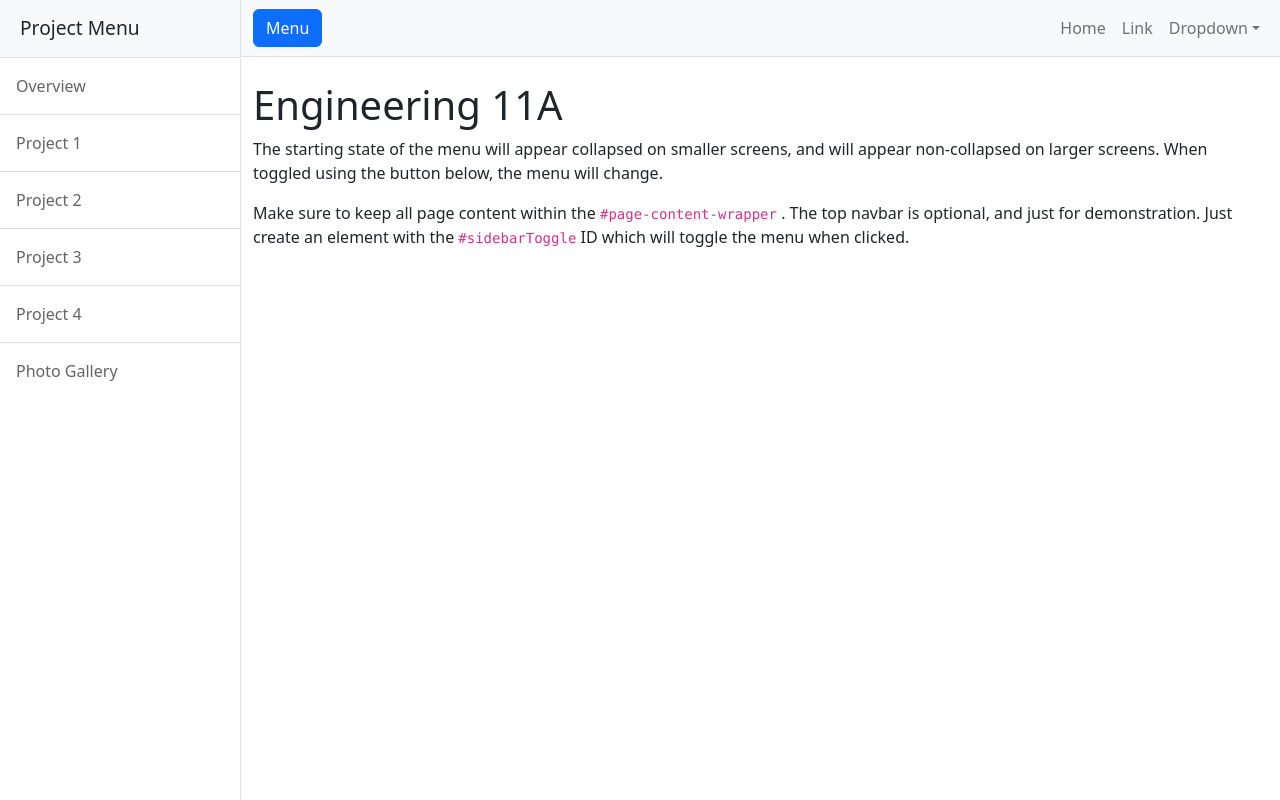
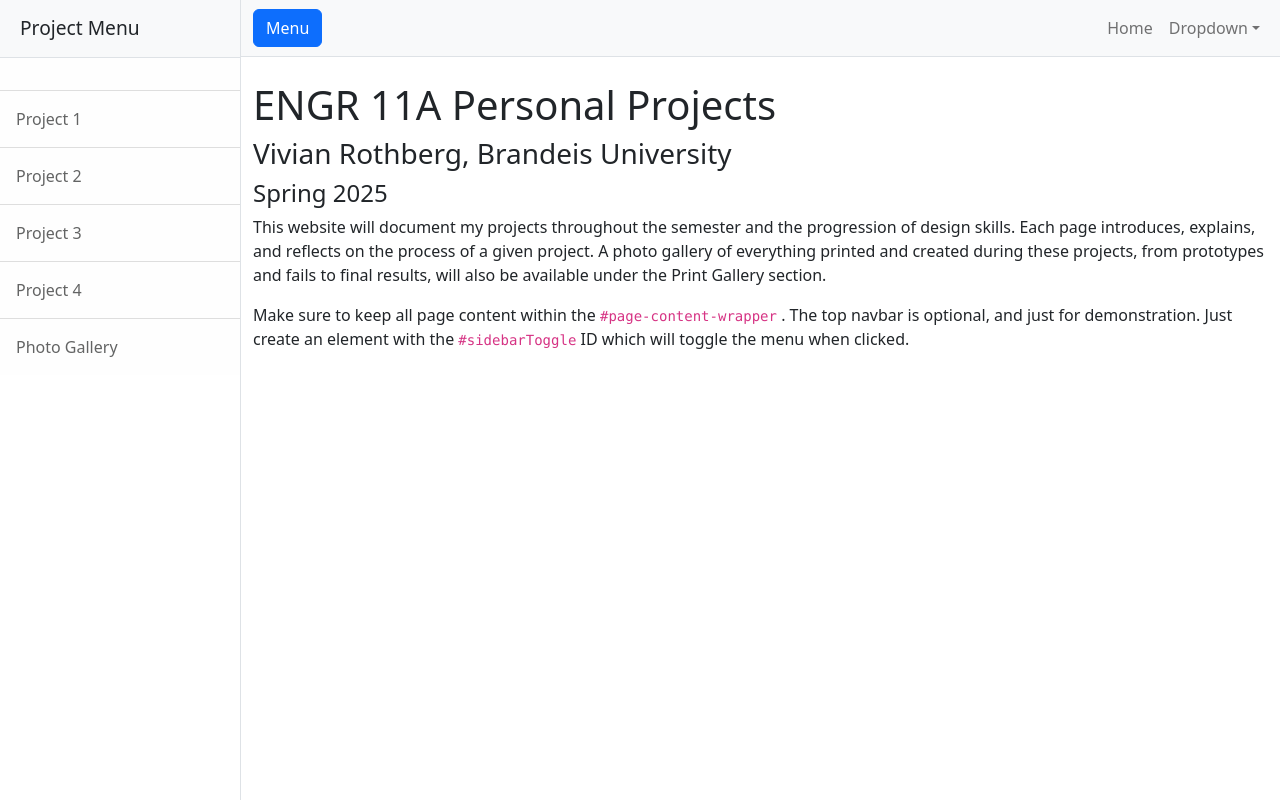
Before and after one commit to VJRothberg/ENGR11AProjects, a plain HTML site: page index.html in a window 1280 px wide. Drawn offline with nearby package versions, Linux system fonts and the light colour scheme.

Commit message:
content update

```diff
--- a/index.html
+++ b/index.html
@@ -17,7 +17,7 @@
             <div class="border-end bg-white" id="sidebar-wrapper">
                 <div class="sidebar-heading border-bottom bg-light">Project Menu</div>
                 <div class="list-group list-group-flush">
-                    <a class="list-group-item list-group-item-action list-group-item-light p-3" href="index.html">Overview</a>
+                    <a class="list-group-item list-group-item-action list-group-item-light p-3" href="#!"</a>
 
                     <a class="list-group-item list-group-item-action list-group-item-light p-3" href="projecttemplate.html">Project 1</a>
 
@@ -40,7 +40,7 @@
                         <div class="collapse navbar-collapse" id="navbarSupportedContent">
                             <ul class="navbar-nav ms-auto mt-2 mt-lg-0">
                                 <li class="nav-item active"><a class="nav-link" href="index.html">Home</a></li>
-                                <li class="nav-item"><a class="nav-link" href="#!">Link</a></li>
+
                                 <li class="nav-item dropdown">
                                     <a class="nav-link dropdown-toggle" id="navbarDropdown" href="#" role="button" data-bs-toggle="dropdown" aria-haspopup="true" aria-expanded="false">Dropdown</a>
                                     <div class="dropdown-menu dropdown-menu-end" aria-labelledby="navbarDropdown">
@@ -56,8 +56,10 @@
                 </nav>
                 <!-- Page content-->
                 <div class="container-fluid">
-                    <h1 class="mt-4">Engineering 11A</h1>
-                    <p>The starting state of the menu will appear collapsed on smaller screens, and will appear non-collapsed on larger screens. When toggled using the button below, the menu will change.</p>
+                    <h1 class="mt-4">ENGR 11A Personal Projects</h1>
+                    <h3>Vivian Rothberg, Brandeis University</h3>
+                    <h4>Spring 2025</h4>
+                    <p>This website will document my projects throughout the semester and the progression of design skills. Each page introduces, explains, and reflects on the process of a given project. A photo gallery of everything printed and created during these projects, from prototypes and fails to final results, will also be available under the Print Gallery section.</p>
                     <p>
                         Make sure to keep all page content within the
                         <code>#page-content-wrapper</code>
```
Also changed, not shown: projecttemplate.html (+3 -2 lines).
